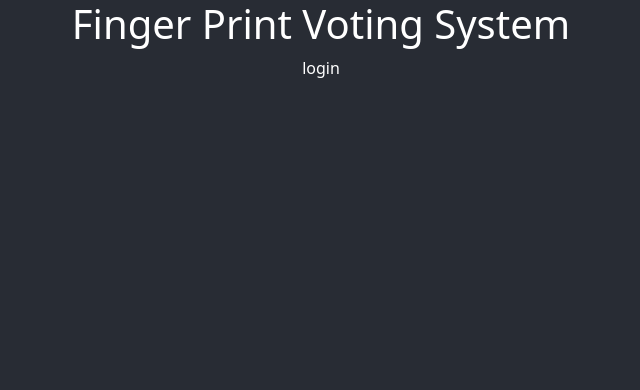
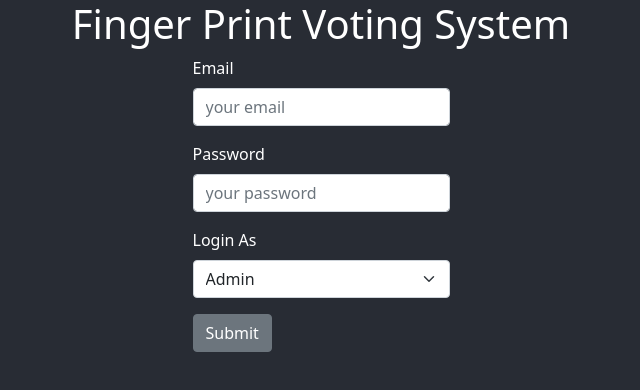
Before and after one commit to barisyasar/finger-print-voting-system, a React (Create React App) app: page / in a window 1280 px wide. Shown: the top 390 px of the page, without its empty margins (319-959 px from the left). Built offline with nearby package versions, Linux system fonts and the light colour scheme.

Commit message:
Login page added

```diff
--- a/src/App.css
+++ b/src/App.css
@@ -1,10 +1,9 @@
-* {
-  margin: 0;
-  box-sizing: border-box;
-}
+
 .App {
-  text-align: center;
   background-color: #282c34;
   height: 100vh;
   color: white;
 }
+h1 {
+  text-align: center;
+}
--- a/src/index.css
+++ b/src/index.css
@@ -1,5 +1,4 @@
 body {
-
   font-family: -apple-system, BlinkMacSystemFont, 'Segoe UI', 'Roboto', 'Oxygen',
     'Ubuntu', 'Cantarell', 'Fira Sans', 'Droid Sans', 'Helvetica Neue',
     sans-serif;
--- a/src/pages/Login.js
+++ b/src/pages/Login.js
@@ -1,10 +1,57 @@
-import React, { Component } from 'react'
+import React, { Component } from 'react';
+import { Form,FormGroup,Label,Input, Button } from 'reactstrap';
 
 export default class Login extends Component {
     render() {
         return (
-            <div>
-                login
+            <div className='d-flex justify-content-center'>
+                <Form>
+                    <FormGroup>
+                        <Label for="exampleEmail">
+                            Email
+                        </Label>
+                        <Input
+                            id="exampleEmail"
+                            name="email"
+                            placeholder="your email"
+                            type="email"
+                        />
+                    </FormGroup>
+                    <FormGroup>
+                        <Label for="examplePassword">
+                            Password
+                        </Label>
+                        <Input
+                            id="examplePassword"
+                            name="password"
+                            placeholder="your password"
+                            type="password"
+                        />
+                    </FormGroup>
+                    <FormGroup>
+                        <Label for="exampleSelect">
+                            Login As
+                        </Label>
+                        <Input
+                            id="exampleSelect"
+                            name="select"
+                            type="select"
+                        >
+                            <option>
+                                Admin
+                            </option>
+                            <option>
+                                Polling Clerk
+                            </option>
+                            <option>
+                                Admin
+                            </option>
+                        </Input>
+                    </FormGroup>
+                    <Button>
+                        Submit
+                    </Button>
+                </Form>
             </div>
         )
     }
```
Also changed, not shown: src/App.js (line endings or trailing spaces).
